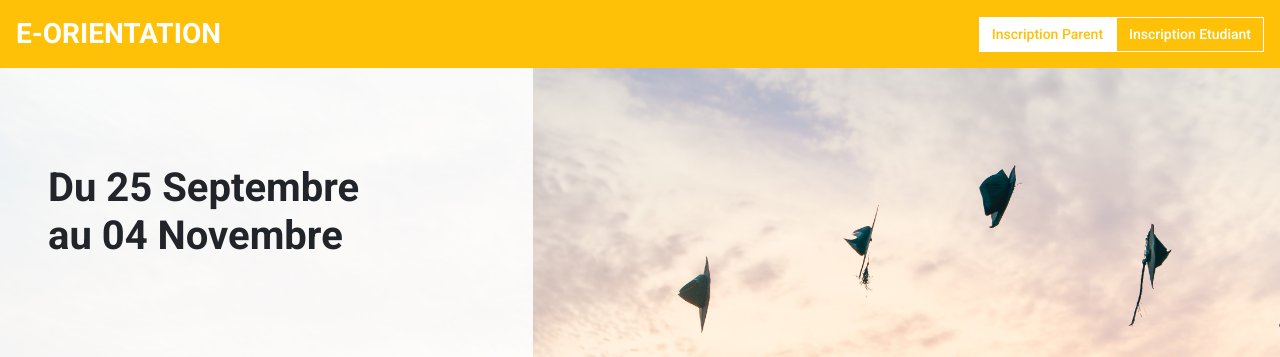
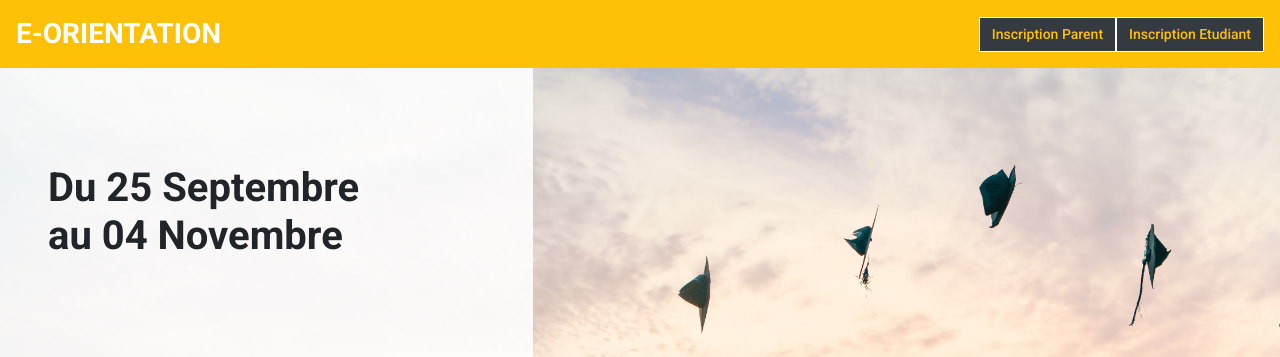
Before and after one commit to Tobi-De/guidance_faireg, a Django app: page /confirmation/1/ in a window 1280 px wide. Shown: the top 357 px of the page. Run offline with Django 3.2, Linux system fonts and the light colour scheme; some libraries are stand-ins or nearby versions.

Commit message:
update sign-in button on register and confirmation page

```diff
--- a/guidance_faireg/templates/participants/confirmation.html
+++ b/guidance_faireg/templates/participants/confirmation.html
@@ -12,13 +12,13 @@
               class="collapse navbar-collapse" id="navcol-1">
         <ul class="nav navbar-nav ml-auto">
           <li class="nav-item" role="presentation">
-            <a class="btn sign-in-btn" type="button" href="{% url "participants:parent_register" %}">Inscription
-              Parent</a>
-          </li>
-          <li class="nav-item" role="presentation">
-            <a class="btn login-btn" type="button" href="{% url "participants:student_register" %}">Inscription
-              Etudiant</a>
-          </li>
+              <a class="btn sign-in-btn bg-dark" type="button" href="{% url "participants:parent_register" %}">Inscription
+                Parent</a>
+            </li>
+            <li class="nav-item" role="presentation">
+              <a class="btn sign-in-btn bg-dark" type="button" href="{% url "participants:student_register" %}">Inscription
+                Etudiant</a>
+            </li>
           {#            <li class="nav-item" role="presentation">#}
           {#              <button class="btn login-btn" type="button">LOGIN</button>#}
           {#            </li>#}
```
Also changed, not shown: guidance_faireg/templates/participants/register.html (+8 -5 lines).
